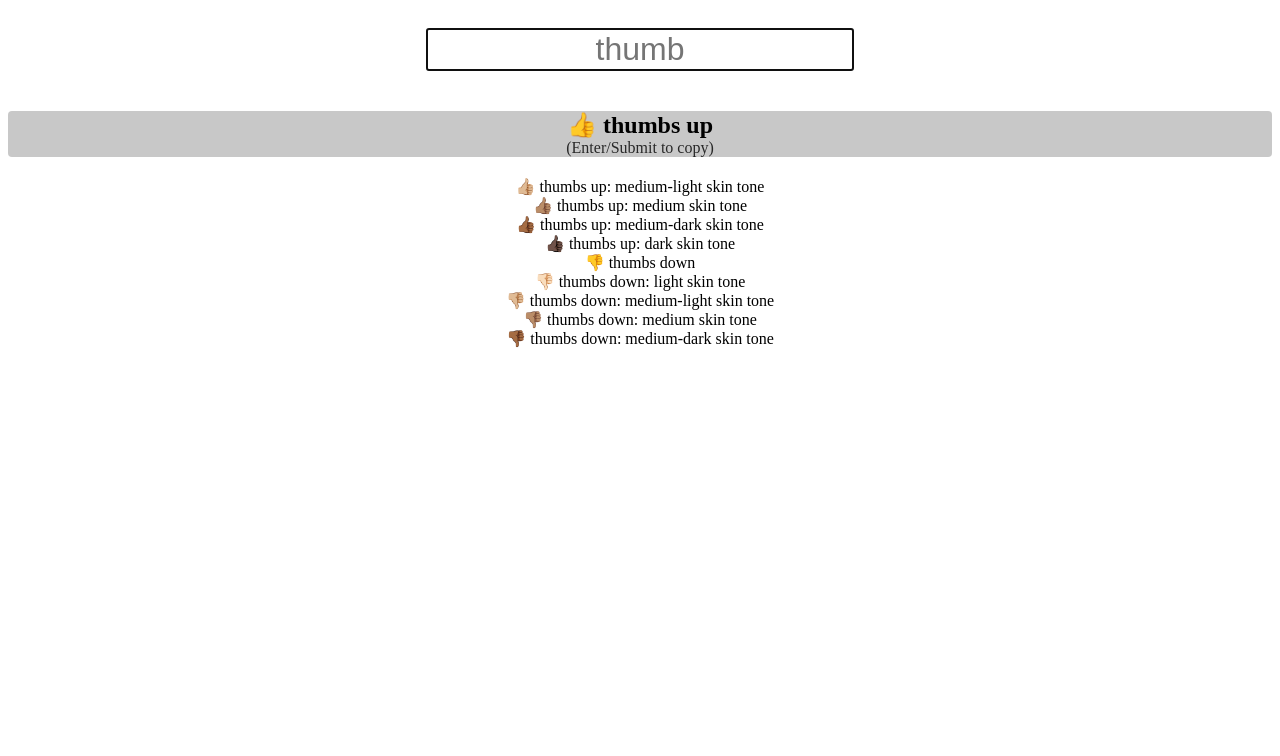
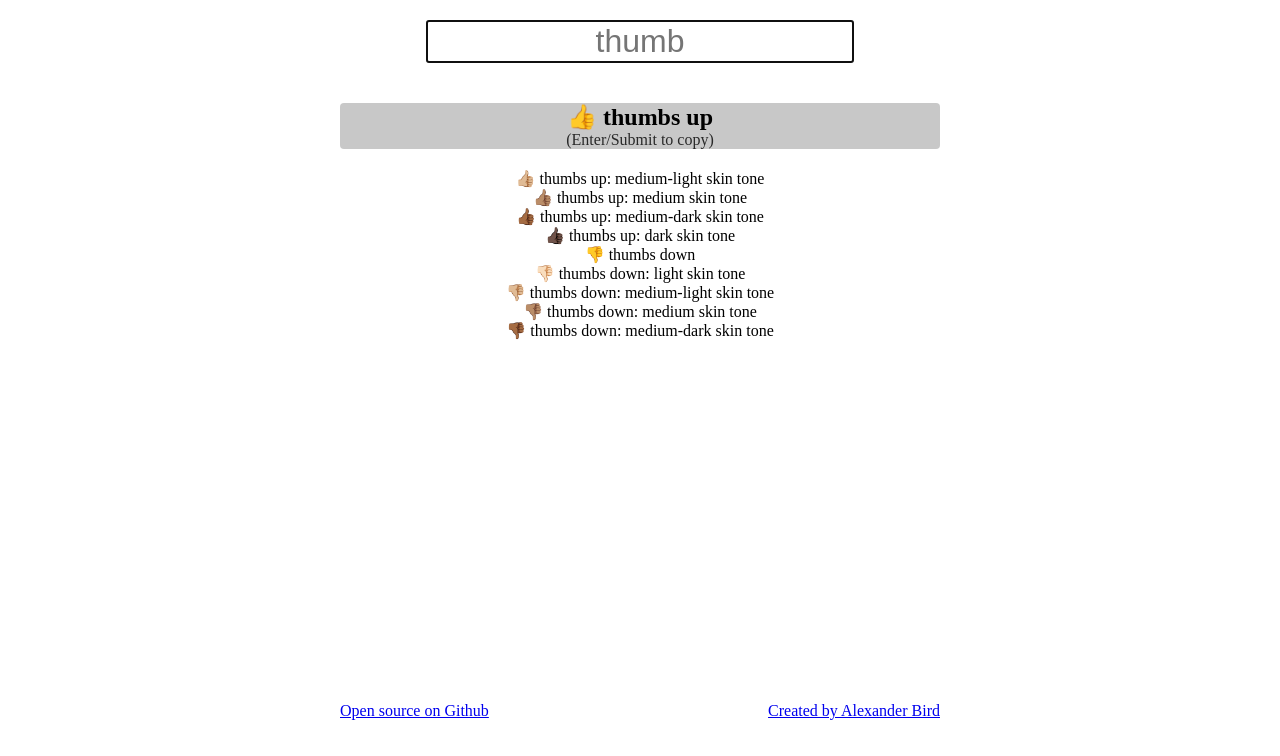
Before and after one commit to alexanderbird/thumb.codes, a website: page app/index.html in a window 1280 px wide. Drawn offline with Linux system fonts and the light colour scheme; files whose address does not match are found by name.

Commit message:
Add credit / github link footers

```diff
--- a/app/index.html
+++ b/app/index.html
@@ -25,8 +25,11 @@
       body {
         display: flex;
         flex-direction: column;
-        justify-content: center;
+        justify-content: flex-start;
         text-align: center;
+        min-height: 90vh;
+        max-width: 600px;
+        margin: auto;
       }
 
       #results > *:not(:nth-of-type(-n+10)) {
@@ -57,6 +60,13 @@
         opacity: 0.8;
       }
 
+      .footer {
+        margin-top: auto;
+        justify-self: flex-end;
+        display: flex;
+        justify-content: space-between;
+      }
+
     </style>
   </head>
   <body>
@@ -66,5 +76,9 @@
       <input id='search' autofocus placeholder='thumb'/>
     </form>
     <div id='results'></div>
+    <div class='footer'>
+      <a href='https://github.com/alexanderbird/thumb.codes'>Open source on Github</a>
+      <a href='https://alexanderbird.software'>Created by Alexander Bird</a>
+    </div>
   </body>
 </html>
```
Also changed, not shown: README.md.
